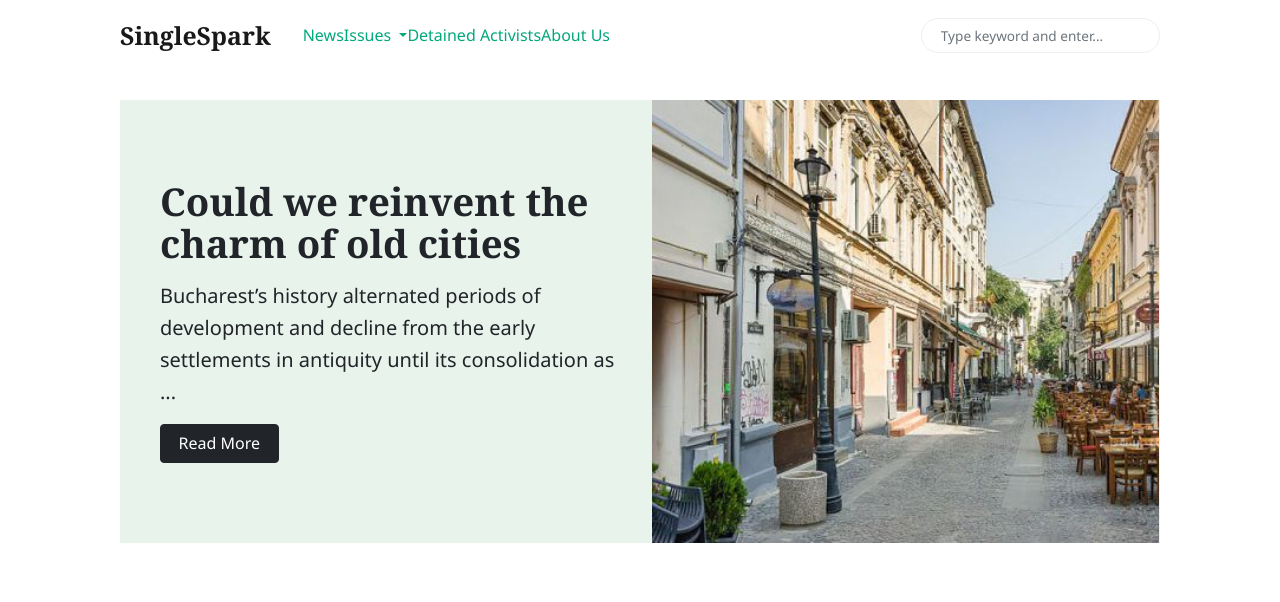
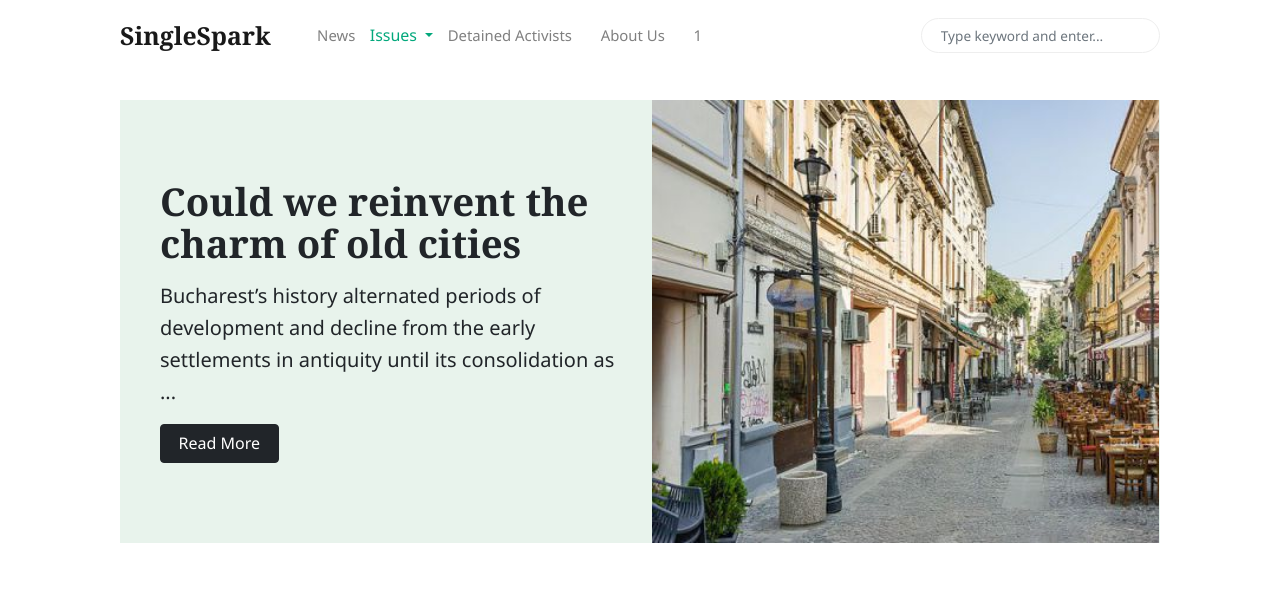
Before and after one commit to laoquan18/laoquan18.github.io, a Jekyll site: the page built from index.html, in a window 1280 px wide. Shown: the top 602 px of the page. Built offline with Jekyll 4.4.1, drawn with Linux system fonts in a browser that asks for light colours; nearby versions of some CDN libraries; the list of posts is cut into pages by our own code; grey boxes are pictures that could not be loaded.

Commit message:
Update default.html

```diff
--- a/_layouts/default.html
+++ b/_layouts/default.html
@@ -45,7 +45,7 @@
         </button>
         <div class="navbar-collapse collapse" id="navbarColor02" style="">
             <ul class="navbar-nav mr-auto d-flex align-items-center">
-              <li class="nav-item"><a href="{{ site.baseurl }}/news.html">News</a></li>
+              <li class="nav-item"><a class="nav-link" href="{{ site.baseurl }}/news.html">News</a></li>
               <li class="dropdown">
                 <a class="dropdown-toggle" data-toggle="dropdown" href="#">Issues
                 <span class="caret"></span></a>
@@ -54,8 +54,9 @@
                   <li><a href="{{ site.baseurl }}/issues/silicosis.html">Silicosis</a></li>
                 </ul>
               </li>
-              <li class="nav-item"><a href="{{ site.baseurl }}/detainees.html">Detained Activists</a></li>
-              <li class="nav-item"><a href="{{ site.baseurl }}/about.html">About Us</a></li>
+              <li class="nav-item"><a class="nav-link" href="{{ site.baseurl }}/detainees.html">Detained Activists</a></li>
+              <li class="nav-item"><a class="nav-link" href="{{ site.baseurl }}/about.html">About Us</a></li>
+              <li class="nav-item"><a class="nav-link" href="{{ site.baseurl }}/about.html">1</a></li>
             </ul>
             <ul class="navbar-nav ml-auto d-flex align-items-center">
                 {% include search-lunr.html %}
```
